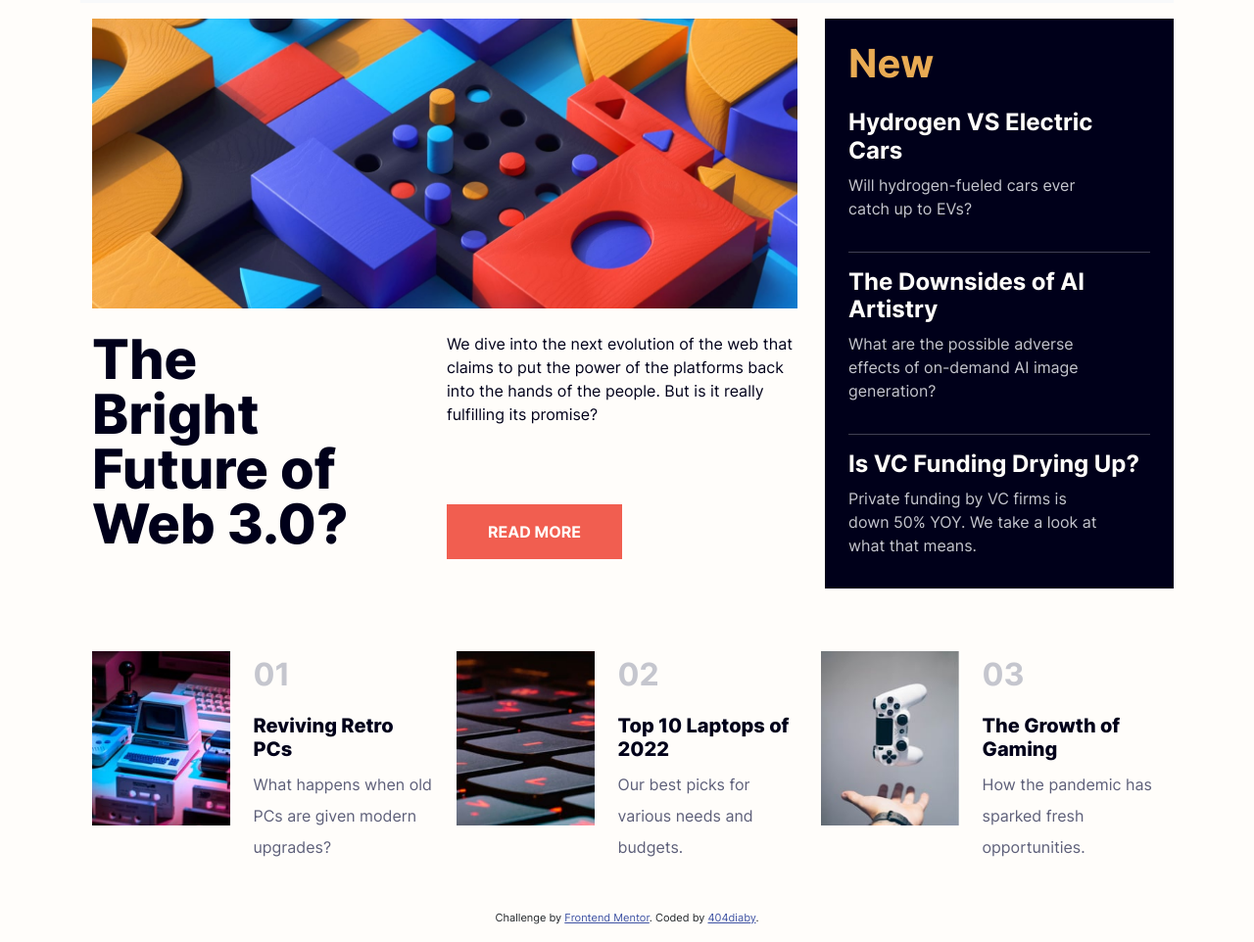
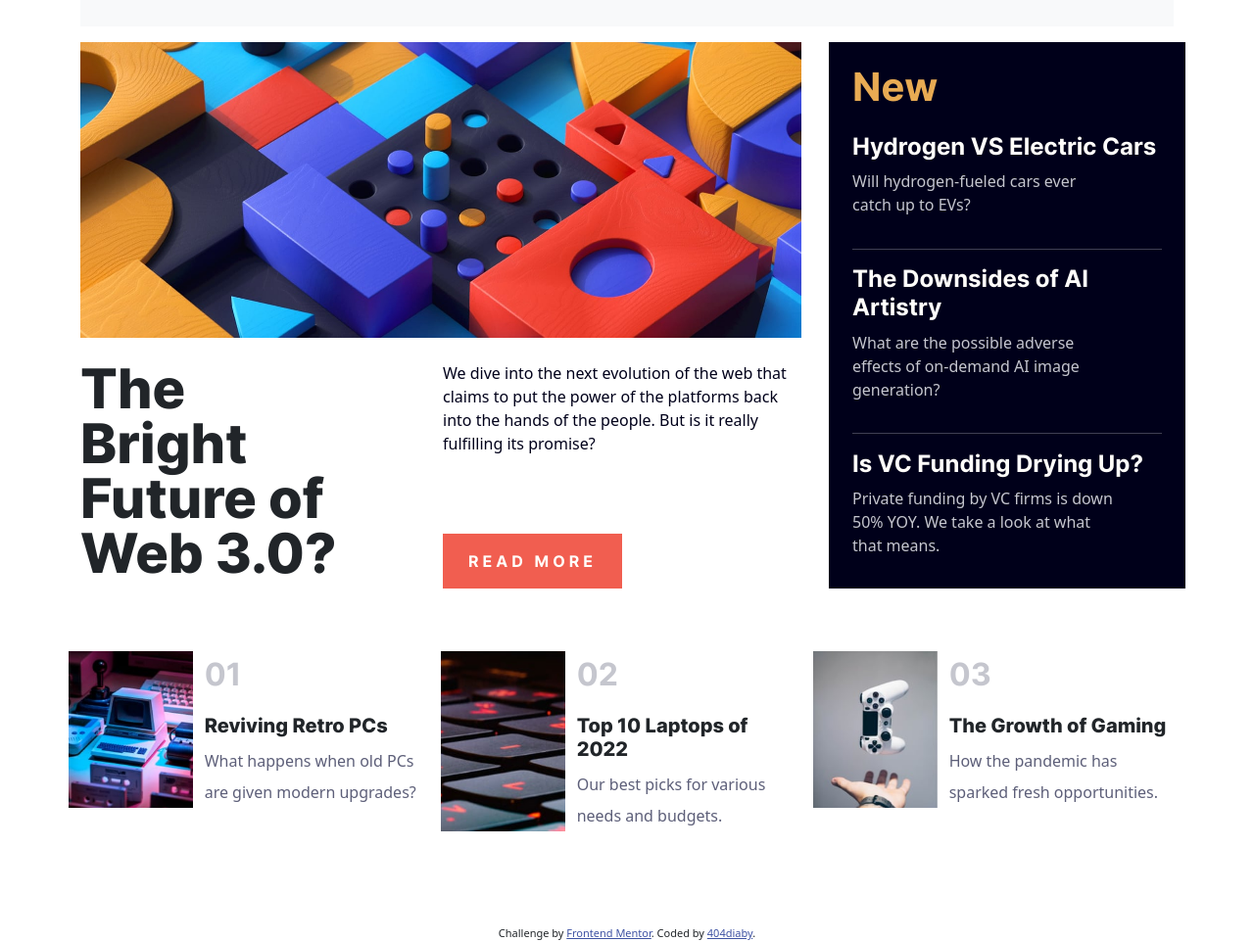
Before and after one commit to 404diaby/news-homepage, a plain HTML site: page index.html in a window 1280 px wide. Shown: the part 159-1121 px from the top of the page at 98% size. Drawn offline with nearby package versions, Linux system fonts and the light colour scheme.

Commit message:
readme and last fix
;

```diff
--- /dev/null
+++ b/assets/style/index.css
@@ -0,0 +1,125 @@
+
+
+
+@font-face {
+font-family: 'Inter-regular';
+src: url('/assets/fonts/Inter-VariableFont_slnt,wght.ttf') format("truetype-variations");
+font-weight: 400;
+}
+@font-face {
+font-family: 'Inter-bold';
+src: url('/assets/fonts/Inter-VariableFont_slnt,wght.ttf') format("truetype-variations");
+font-weight: 700;
+}
+@font-face {
+font-family: 'Inter-extrabold';
+src: url('/assets/fonts/Inter-VariableFont_slnt,wght.ttf') format("truetype-variations");
+font-weight: 800;
+}
+
+
+:root{
+    --cv-soft-orange : hsl(35, 77%, 62%); /* title side bar */
+    --cv-soft-red : hsl(5, 85%, 63%); /* button */
+    --cv-very-dark-blue : hsl(240, 100%, 5%); /* titles and side bar background */
+    --cv-dark-grayish-blue : hsl(236, 13%, 42%); /* pragraph witn  sidebar  and maybe nav color */
+    --cv-grayish-blue :  hsl(233, 8%, 79%); /* numbers  and maybe sidebar paragraph*/
+    --cv-off-white: hsl(36, 100%, 99%); /* background-color , side bar tilte articles, button color */
+
+}
+
+body{
+    font-family: 'Inter-regular';
+    background-color: var(--cv-off-white);
+}
+  /* header */
+
+.nav-item .nav-link:hover{
+    color: var(--cv-soft-orange) !important;
+}
+
+header nav div button{
+    border: none;
+}
+
+header nav div button span img{
+    width: 50px;
+}
+.button-close{
+    font-size: 1em;
+}
+
+  /* end header */
+  h1{
+    font-family: 'Inter-extrabold';
+    color: var(--cv-very-dark-blue);
+  }
+  #one div div div div p{
+    color: var(--cv-very-dark-blue);
+  }
+  #btn-read-more{
+    letter-spacing: 4px;
+    font-family: 'Inter-bold';
+    color: var(--cv-off-white);
+    background-color: var(--cv-soft-red);
+  }
+  #btn-read-more:hover{
+    background-color: var(--cv-very-dark-blue)!important;
+  }
+aside{
+    background-color: var( --cv-very-dark-blue);
+    color: var(--cv-off-white)
+}
+.aside-title{
+    font-family: 'Inter-bold';
+    color: var(--cv-soft-orange);
+}
+
+h2{
+    font-family: 'Inter-bold';
+  }
+h2:hover {
+cursor: pointer;
+color: var(--cv-soft-orange) !important;
+}
+h2 + p{
+    color: var(--cv-grayish-blue);
+}
+
+.bg-image{
+background-size: cover;
+background-position: center;
+background-repeat: no-repeat;
+
+}
+
+#bg-image-1 {
+    background-image: url('../images/image-retro-pcs.jpg');
+}
+
+#bg-image-2 {
+    background-image: url('/assets/images/image-top-laptops.jpg');
+}
+#bg-image-3{
+    background-image: url('/assets/images/image-gaming-growth.jpg');
+}
+
+  .numbers{
+     color: var(--cv-grayish-blue);
+     font-family: 'Inter-bold';
+  }
+  h3{
+    color: var(--cv-very-dark-blue);
+    font-family: 'Inter-extrabold';
+    cursor: pointer;
+  }
+  h3:hover{
+    color: var(--cv-soft-orange) !important;
+  }
+  .articles-p{
+    color: var(--cv-dark-grayish-blue);
+  }
+  /* footer */
+
+  .attribution { font-size: 11px; text-align: center; }
+  .attribution a { color: hsl(228, 45%, 44%); }
--- a/index.html
+++ b/index.html
@@ -2,8 +2,8 @@
 <html lang="en">
 <head>
   <meta charset="UTF-8">
-  <meta name="viewport" content="width=device-width, initial-scale=1.0"> <!-- displays site properly based on user's device -->
-
+  <meta name="viewport" content="width=device-width, initial-scale=1.0">
+  <link rel="stylesheet" href="./assets/style/index.css">
   <link rel="icon" type="image/png" sizes="32x32" href="./assets/images/favicon-32x32.png">
   <!-- Latest compiled and minified CSS -->
 <link href="https://cdn.jsdelivr.net/npm/bootstrap@5.3.2/dist/css/bootstrap.min.css" rel="stylesheet">
@@ -12,85 +12,19 @@
 <script defer src="https://cdn.jsdelivr.net/npm/bootstrap@5.3.2/dist/js/bootstrap.bundle.min.js"></script>
 
   <title>Frontend Mentor | News homepage</title>
-
-  <!-- Feel free to remove these styles or customise in your own stylesheet 👍 -->
-  <style>
-
-
-@font-face {
-  font-family: 'Inter-regular';
-  src: url('/assets/fonts/Inter-VariableFont_slnt,wght.ttf') format("truetype-variations");
-  font-weight: 400;
-}
-@font-face {
-  font-family: 'Inter-bold';
-  src: url('/assets/fonts/Inter-VariableFont_slnt,wght.ttf') format("truetype-variations");
-  font-weight: 700;
-}
-@font-face {
-  font-family: 'Inter-extrabold';
-  src: url('/assets/fonts/Inter-VariableFont_slnt,wght.ttf') format("truetype-variations");
-  font-weight: 800;
-}
-
-
-    :root{
-
-      --cv-soft-orange : hsl(35, 77%, 62%); /* title side bar */
-      --cv-soft-red : hsl(5, 85%, 63%); /* button */
-      --cv-very-dark-blue : hsl(240, 100%, 5%); /* titles and side bar background */
-      --cv-dark-grayish-blue : hsl(236, 13%, 42%); /* pragraph witn  sidebar  and maybe nav color */
-      --cv-grayish-blue :  hsl(233, 8%, 79%); /* numbers  and maybe sidebar paragraph*/
-      --cv-off-white: hsl(36, 100%, 99%); /* background-color , side bar tilte articles, button color */
-
-    }
-
-    body{
-      font-family: 'Inter-regular';
-      background-color: var(--cv-off-white);
-    }
-    /* nav */
-    .nav-item .nav-link:hover{
-      color: var(--cv-soft-orange) !important;
-    }
-    #btn-read-more:hover{
-      background-color: var(--cv-very-dark-blue)!important;
-    }
-h2:hover {
-  cursor: pointer;
-  color: var(--cv-soft-orange) !important;
-}
-    .numbers{
-       color: var(--cv-grayish-blue);
-       font-family: 'Inter-bold';
-    }
-    h3{
-      color: var(--cv-very-dark-blue);
-      font-family: 'Inter-extrabold';
-      cursor: pointer;
-    }
-    h3:hover{
-      color: var(--cv-soft-orange) !important;
-    }
-    .articles-p{
-      color: var(--cv-dark-grayish-blue);
-    }
-    .attribution { font-size: 11px; text-align: center; }
-    .attribution a { color: hsl(228, 45%, 44%); }
-  </style>
 </head>
 <body class="container-fluid d-flex flex-column  min-vh-100">
   <header class="container">
 
 
-    <nav class="navbar navbar-expand-sm bg-light fixed-topb   ">
-    <div class="container-fluid my-5">
+    <nav class="navbar navbar-expand-sm bg-light ">
+      <div class="container-fluid  my-3 my-sm-5 ">
         <a class="navbar-brand" href="javascript:void(0)"><img src="./assets/images/logo.svg" alt="Logo"/></a>
-    <button style="border: none;" class="navbar-toggler" type="button" data-bs-toggle="offcanvas" data-bs-target="#offcanvasNavbar" aria-controls="offcanvasNavbar">
-      <span class="navbar-toggler-icn "><img style="width: 60px;" src="./assets/images/icon-menu.svg" alt="" /></span>
+        <button class="navbar-toggler" type="button" data-bs-toggle="offcanvas" data-bs-target="#offcanvasNavbar" aria-controls="offcanvasNavbar">
+          <span><img src="./assets/images/icon-menu.svg" alt="" /></span>
         </button>
 
-    <div class="offcanvas offcanvas-end" tabindex="-1" id="offcanvasNavbar" aria-labelledby="offcanvasNavbarLabel">
+        <div class="offcanvas offcanvas-end fs-3 pt-3 ps-3" tabindex="-1" id="offcanvasNavbar" aria-labelledby="offcanvasNavbarLabel">
           <div class="offcanvas-header">
             <h5 class="offcanvas-title" id="offcanvasNavbarLabel"></h5>
             <button type="button" class="btn-close" data-bs-dismiss="offcanvas" aria-label="Close"></button>
@@ -115,117 +49,90 @@ h2:hover {
                 </ul>
               </li>
             </ul>
-
-
           </div>
         </div>
-
-
-
-
 
       </div>
     </nav>
   </header>
-
-
-
-  <main class="container flex-grow-1 ">
-
-    <section id="one" class="container">
+  <main class="container container-sm  flex-grow-1">
+    <section id="one" class="">
       <div class="row gap-3">
-        <div class="col-md-8 col-lg-8 mx-auto text-left py-3 d-flex flex-column gap-4">
-          <img class="img-fluid" src="./assets/images/image-web-3-desktop.jpg">
+        <div class="col-md-8 col-lg-8 mx-md-auto  text-left py-md-3 d-flex flex-column gap-4">
+          <div class="row">
+            <img class="img-fluid" src="./assets/images/image-web-3-desktop.jpg" >
+          </div>
           <div class="row gx-1">
-            <div class="col">
-              <h1 class="display-4 w-75 lh-1" style=" font-family: 'Inter-extrabold'; color: var(--cv-very-dark-blue);" >The Bright Future of Web 3.0?</h1>
-
+            <div class="col-sm-6">
+              <h1 class="display-4 w-75 lh-1"  >The Bright Future of Web 3.0?</h1>
             </div>
-            <div class="col d-flex flex-column justify-content-between">
-               <p class="me-1" style="color: var(--cv-very-dark-blue);">
+            <div class="col-sm-6 d-flex flex-column justify-content-between">
+               <p class="me-1" >
                 We dive into the next evolution of the web that claims to put the power of the platforms back into the hands of the people.
               But is it really fulfilling its promise?
                </p>
-               <a id="btn-read-more" href="#" class="text-decoration-none w-50 py-3 text-uppercase text-center" style="  font-family: 'Inter-bold'; color: var(--cv-off-white); background-color: var(--cv-soft-red);" > Read more</a>
-
-
+               <a id="btn-read-more" href="#" class="text-decoration-none w-50 py-3 text-uppercase text-center tracking-tighter" > Read more</a>
             </div>
-
           </div>
-
         </div>
-        <aside class=" col mx-auto text-left my-3 py-3 px-4 d-flex flex-column justify-content-between"
-            style="background-color: var( --cv-very-dark-blue);
-        color: var(--cv-off-white)">
-          <p class="fs-1" style=" font-family: 'Inter-bold'; color: var(--cv-soft-orange);">New</p>
-
-            <h2 class="fs-4" style=" font-family: 'Inter-bold'; "> Hydrogen VS Electric Cars</h2>
-            <p class="me-5" style=" color: var(--cv-grayish-blue);"> Will hydrogen-fueled cars ever catch up to EVs?</p>
-
+        <aside class=" col mx-auto text-left my-3 py-3 px-4 d-flex flex-column justify-content-between" >
+          <p class="fs-1 aside-title" >New</p>
+            <h2 class="fs-4" > Hydrogen VS Electric Cars</h2>
+            <p class="me-md-5" > Will hydrogen-fueled cars ever catch up to EVs?</p>
           <hr >
-
-            <h2 class="fs-4"  style=" font-family: 'Inter-bold'; "> The Downsides of AI Artistry</h2>
-            <p class="me-5" style=" color: var(--cv-grayish-blue);">   What are the possible adverse effects of on-demand AI image generation?</p>
-
+            <h2 class="fs-4"> The Downsides of AI Artistry</h2>
+            <p class="me-md-5" >   What are the possible adverse effects of on-demand AI image generation?</p>
           <hr>
-
-            <h2 class="fs-4" style=" font-family: 'Inter-bold'; ">  Is VC Funding Drying Up?</h2>
-            <p class="me-5" style=" color: var(--cv-grayish-blue);">   Private funding by VC firms is down 50% YOY. We take a look at what that means.</p>
-
+            <h2 class="fs-4" >  Is VC Funding Drying Up?</h2>
+            <p class="me-md-5" >   Private funding by VC firms is down 50% YOY. We take a look at what that means.</p>
         </aside>
       </div>
     </section>
-
-
-
-      <section id="two" class="container my-5">
-        <div class=" row ">
-          <div class="container col-sm-4 d-flex gap-4">
-            <div class=" ">
-              <img class="img-fluid" src="./assets/images/image-retro-pcs.jpg">
+      <section id="two" class=" my-5">
+        <div class=" row row-gap-5 ">
+          <div class="  col-sm-4">
+            <div class="row g">
+              <div id="bg-image-1" class="col-4 bg-image " >
               </div>
-            <div class=" w-75 d-flex flex-column justify-content-between  ">
-              <p class=" numbers fs-2  ">01</p>
-              <h3  class="fs-5">  Reviving Retro PCs</h3>
-              <span class="articles-p lh-lg ">  What happens when old PCs are given modern upgrades?</span>
+              <div class="col-8 ">
+                <p class="numbers fs-2 "> 01</p>
+                <h3 class="fs-5">Reviving Retro PCs</h3>
+                <span class="articles-p lh-lg"> What happens when old PCs are given modern upgrades?</span>
               </div>
             </div>
-          <div class=" container col-sm-4 d-flex gap-4">
-            <div class="">
-              <img class="img-fluid" src="./assets/images/image-top-laptops.jpg">
           </div>
 
-            <div class="w-75 d-flex flex-column justify-content-between ">
+          <div class="  col-sm-4">
+            <div class="row">
+              <div id="bg-image-2" class="col-4 bg-image " >
+              </div>
+              <div class="col-8 ">
                 <p class="numbers fs-2 "> 02</p>
                 <h3 class="fs-5">Top 10 Laptops of 2022</h3>
                 <span class="articles-p lh-lg">  Our best picks for various needs and budgets.</span>
               </div>
             </div>
-          <div class=" container col-sm-4 d-flex gap-4">
-            <div class="">
-              <img class="img-fluid" src="./assets/images/image-gaming-growth.jpg">
           </div>
-            <div class="w-75 d-flex flex-column justify-content-between ">
+          <div class="  col-sm-4">
+            <div class="row ">
+              <div id="bg-image-3" class="col-4 bg-image " >
+              </div>
+              <div class="col-8 ">
                 <p class="numbers fs-2 "> 03</p>
                 <h3 class="fs-5 "> The Growth of Gaming</h3>
                 <span class="articles-p lh-lg"> How the pandemic has sparked fresh opportunities.</span>
               </div>
             </div>
           </div>
+        </div>
       </section>
   </main>
-
-  <footer>
-
-
+  <footer class="mt-5">
     <div class="attribution">
       Challenge by <a href="https://www.frontendmentor.io?ref=challenge" target="_blank">Frontend Mentor</a>.
       Coded by <a href="https://www.github.com/404diaby/">404diaby</a>.
     </div>
   </footer>
 
-
-
-
 </body>
 </html>
```
Also changed, not shown: screenshots/desktopView.png (added), 3 other files. Lines whose indentation alone changed are shown as unchanged.
